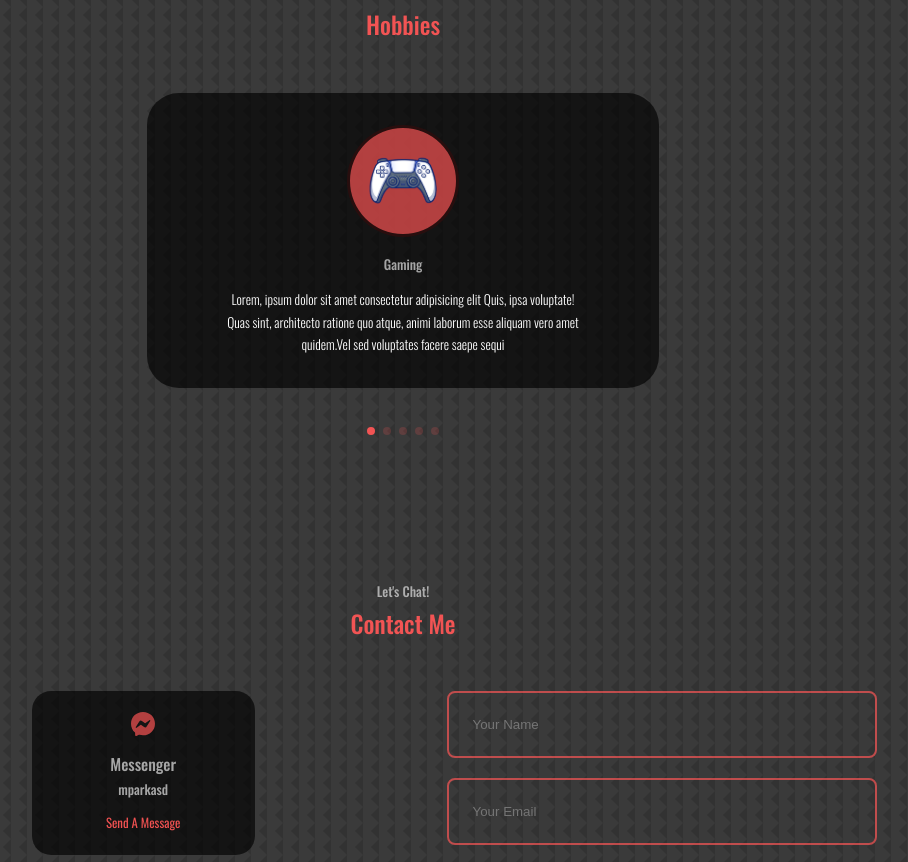
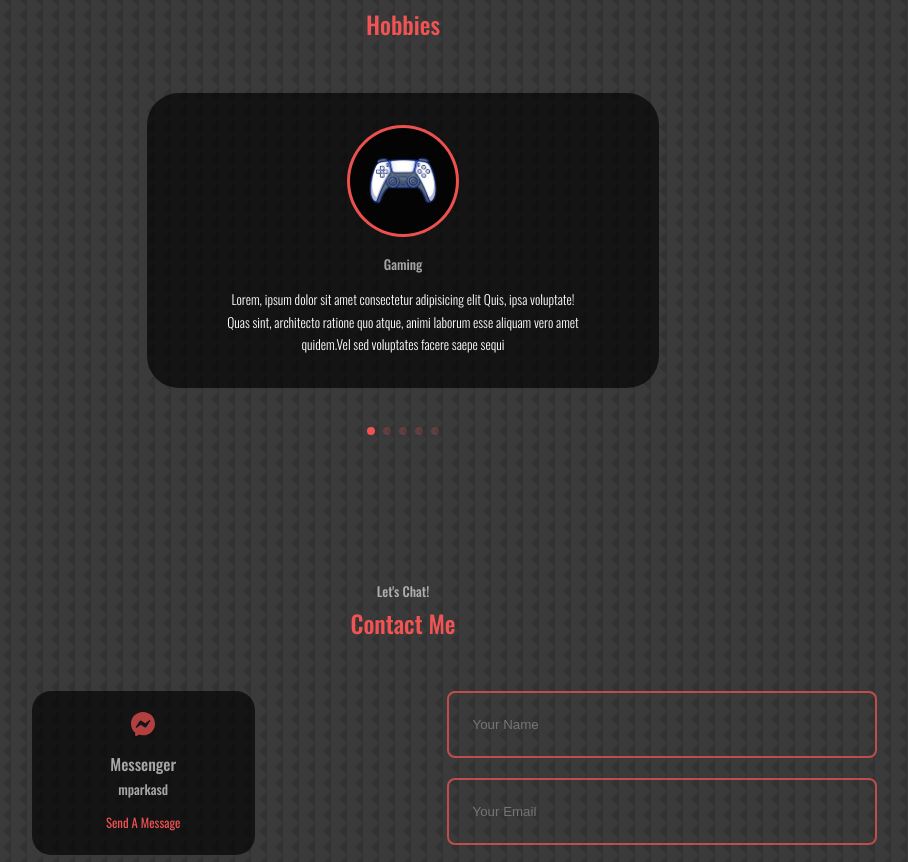
Before and after one commit to mparkasd/mparkasd.github.io, a React (Create React App) app: page / in a window 1280 px wide. Shown: the part 2281-3143 px from the top of the page, without its empty margins (237-1145 px from the left). Built offline with nearby package versions, Linux system fonts and the light colour scheme; grey boxes are pictures that could not be loaded.

Commit message:
hobbies.css updates

```diff
--- a/src/components/hobbies/hobbies.css
+++ b/src/components/hobbies/hobbies.css
@@ -9,8 +9,8 @@
     overflow: hidden;
     border-radius: 50%;
     margin: 0 auto 1rem;
-    border: 0.2rem solid var(--colorBg);
-    background: var(--colorPrimaryVariant);
+    border: 0.2rem solid var(--colorPrimary);
+    background: var(--colorBg);
 }
 
 .hobbySlide {
```
